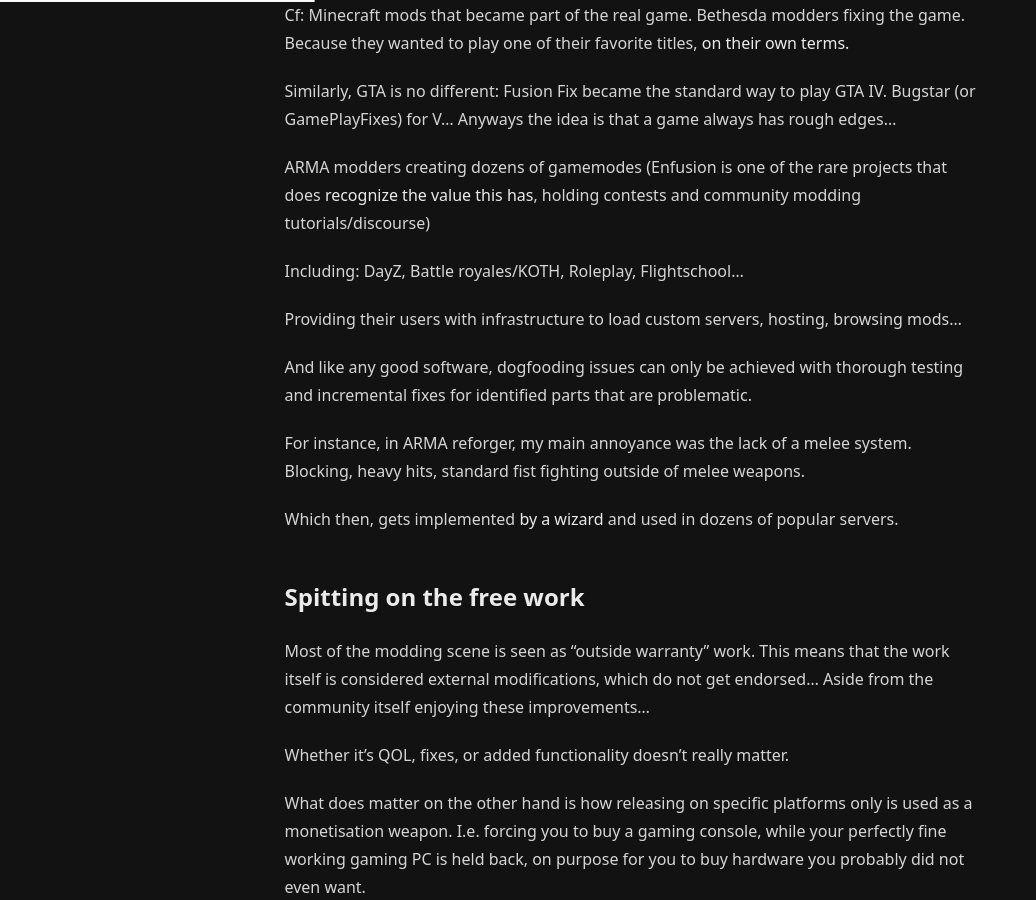
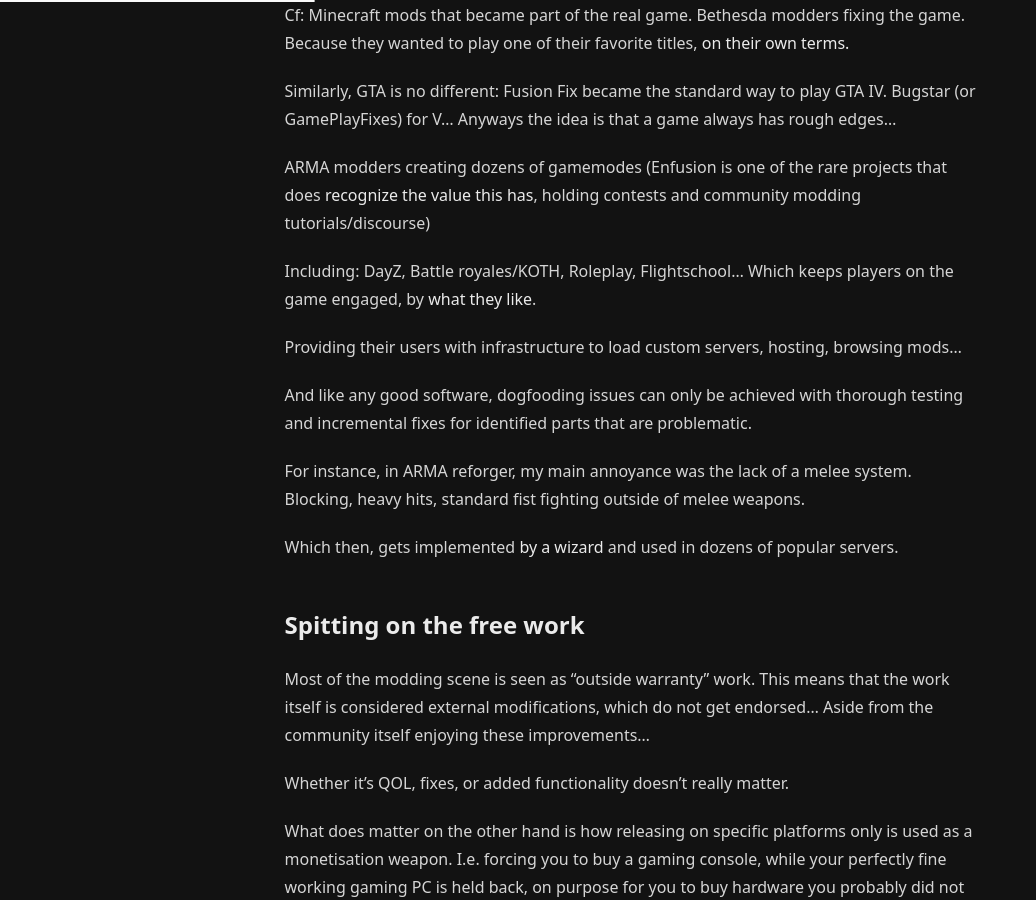
Before and after one commit to h8d13/dontreadthedocs, a Jekyll site: the page built from _notes/modding-wizards.md, in a window 1280 px wide and 900 px high, scrolled down 600 px. Shown: the whole window, without its empty margins (0-1036 px from the left). Built offline with Jekyll 4.4.1, drawn with Linux system fonts in a browser that asks for light colours.

Commit message:
misc
Signed-off-by: h8d13 <hadean-eon-dev@proton.me>

```diff
--- a/_notes/modding-wizards.md
+++ b/_notes/modding-wizards.md
@@ -19,6 +19,7 @@ ARMA modders creating dozens of gamemodes (Enfusion is one of the rare projects
 **recognize the value this has**, holding contests and community modding tutorials/discourse)
 
 Including: DayZ, Battle royales/KOTH, Roleplay, Flightschool...
+Which keeps players on the game engaged, by **what they like**.
 
 Providing their users with infrastructure to load custom servers, hosting, browsing mods...
 
```
